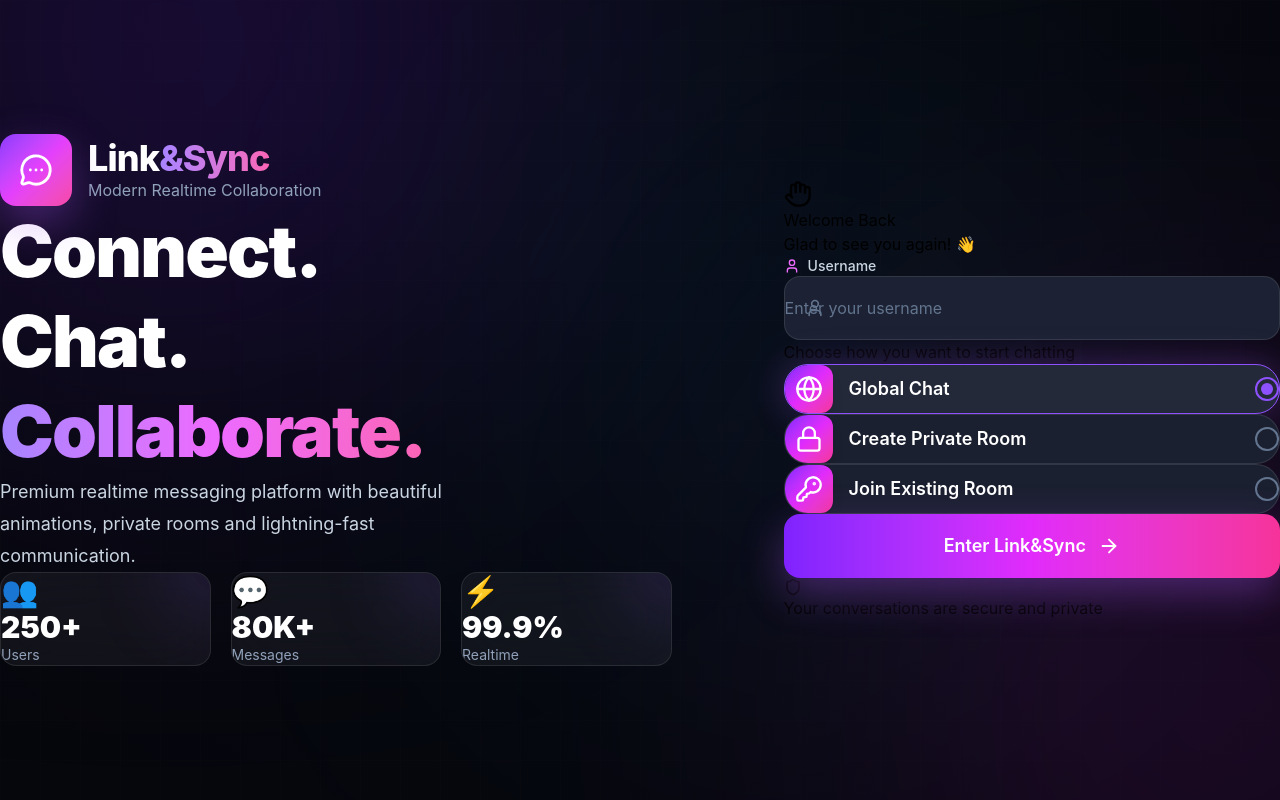
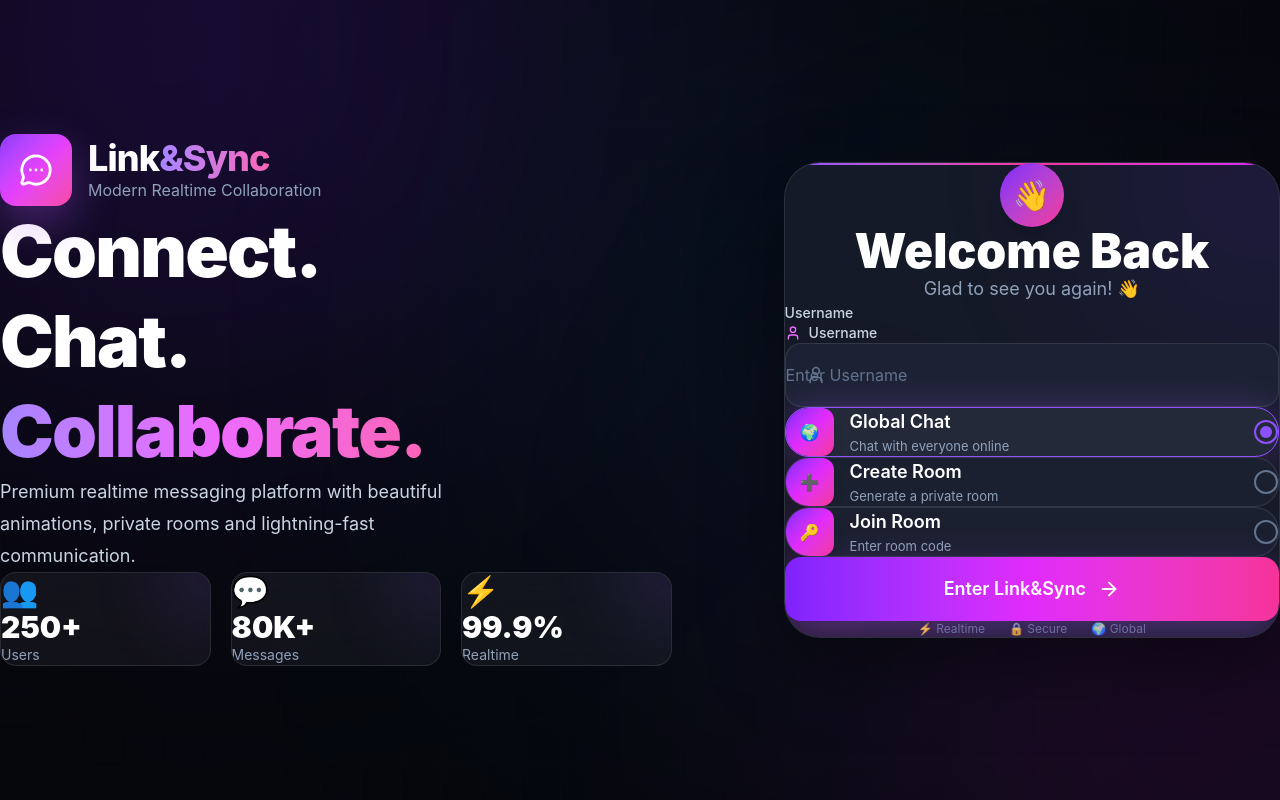
Before and after one commit to krishnagarg-dev/CoreGen-FullStack, a React (Vite) app in the folder Task-3-Realtime-Chat-App/client/: page / in a window 1280 px wide. Built offline with nearby package versions, Linux system fonts and the light colour scheme; no server answers.

Commit message:
feat(chat): improve login UI and glass card

```diff
--- a/Task-3-Realtime-Chat-App/client/src/components/GlassCard.jsx
+++ b/Task-3-Realtime-Chat-App/client/src/components/GlassCard.jsx
@@ -1,89 +1,36 @@
-import { useState } from "react";
-import {
-  Hand,
-  Globe,
-  Lock,
-  KeyRound,
-  Shield,
-  ArrowRight,
-} from "lucide-react";
+import { motion } from "framer-motion";
 
-import InputField from "./InputField";
-import ModeCard from "./ModeCard";
-import AnimatedButton from "./AnimatedButton";
+export default function GlassCard({ children }) {
+  return (
+    <motion.div
+      initial={{ opacity: 0, x: 40 }}
+      animate={{ opacity: 1, x: 0 }}
+      transition={{ duration: .6 }}
+      className="
+      relative
+      w-full
+      max-w-[560px]
+      overflow-hidden
+      rounded-[36px]
+      border
+      border-white/10
+      bg-[#171C2A]/95
+      backdrop-blur-3xl
+      shadow-[0_30px_80px_rgba(0,0,0,.45)]
+      px-10
+      py-10
+      "
+    >
+      {/* Top Border */}
+      <div className="absolute inset-x-0 top-0 h-[2px] bg-gradient-to-r from-violet-500 via-pink-500 to-fuchsia-500" />
 
-const GlassCard = () => {
-  const [selectedMode, setSelectedMode] = useState("global");
+      {/* Glow */}
+      <div className="absolute -top-24 -right-24 h-56 w-56 rounded-full bg-violet-600/20 blur-[110px]" />
+      <div className="absolute -bottom-24 -left-24 h-56 w-56 rounded-full bg-pink-600/15 blur-[110px]" />
 
-  return (
-    <div className="glass-card">
-
-      {/* Floating Stars */}
-      <span className="star star-1"></span>
-      <span className="star star-2"></span>
-      <span className="star star-3"></span>
-      <span className="star star-4"></span>
-
-      {/* Top Icon */}
-      <div className="welcome-icon">
-        <Hand size={28} />
+      <div className="relative z-10">
+        {children}
       </div>
-
-      {/* Heading */}
-      <h1 className="glass-title">
-        Welcome Back
-      </h1>
-
-      <p className="glass-subtitle">
-        Glad to see you again! 👋
-      </p>
-
-      {/* Username */}
-      <InputField />
-
-      {/* Modes */}
-      <p className="mode-heading">
-        Choose how you want to start chatting
-      </p>
-
-      <ModeCard
-        active={selectedMode === "global"}
-        onClick={() => setSelectedMode("global")}
-        icon={<Globe size={28} />}
-        title="Global Chat"
-        description="Join and chat with everyone around the world"
-      />
-
-      <ModeCard
-        active={selectedMode === "private"}
-        onClick={() => setSelectedMode("private")}
-        icon={<Lock size={28} />}
-        title="Create Private Room"
-        description="Create your own room and invite your friends"
-      />
-
-      <ModeCard
-        active={selectedMode === "join"}
-        onClick={() => setSelectedMode("join")}
-        icon={<KeyRound size={28} />}
-        title="Join Existing Room"
-        description="Enter a room code and join instantly"
-      />
-
-      {/* Button */}
-      <AnimatedButton
-        text="Enter Link&Sync"
-        icon={<ArrowRight size={28} />}
-      />
-
-      {/* Footer */}
-      <div className="glass-footer">
-        <Shield size={18} />
-        <span>Your conversations are secure and private</span>
-      </div>
-
-    </div>
+    </motion.div>
   );
-};
-
-export default GlassCard;
+}
--- a/Task-3-Realtime-Chat-App/client/src/pages/Login.jsx
+++ b/Task-3-Realtime-Chat-App/client/src/pages/Login.jsx
@@ -194,33 +194,46 @@
 
                 {/* Badge */}
 
-                <div className="inline-flex items-center gap-2 rounded-full border border-violet-500/30 bg-violet-500/10 px-4 py-2">
+                <div className="flex justify-center">
 
-                  <span className="text-lg">🚀</span>
-
-                  <span className="text-xs font-semibold text-violet-300 uppercase tracking-wider">
-                    Link&Sync
-                  </span>
+                  <div className="
+  h-16
+  w-16
+  rounded-full
+  bg-gradient-to-br
+  from-violet-600
+  to-pink-500
+  flex
+  items-center
+  justify-center
+  text-3xl
+  shadow-xl
+  ">
+                    👋
+                  </div>
 
                 </div>
-
                 {/* Heading */}
 
-                <h2 className="mt-6 text-4xl font-black text-white">
+                <div className="mt-7 text-center">
 
-                  Welcome Back 👋
+                  <h2 className="text-5xl font-black text-white">
+                    Welcome Back
+                  </h2>
 
-                </h2>
+                  <p className="mt-3 text-lg text-slate-400">
+                    Glad to see you again! 👋
+                  </p>
 
-                <p className="mt-2 text-slate-400 leading-7">
-
-                  Start chatting in seconds with beautiful realtime messaging.
-
-                </p>
+                </div>
 
                 {/* Username */}
 
                 <div className="mt-8">
+
+                  <label className="block mb-3 text-sm font-medium text-slate-300">
+                    Username
+                  </label>
 
                   <InputField
                     icon={<User size={18} />}
@@ -313,7 +326,7 @@
           </div>
 
         </div>
-      </div>
+      </div >
     </>
   );
 }
```
